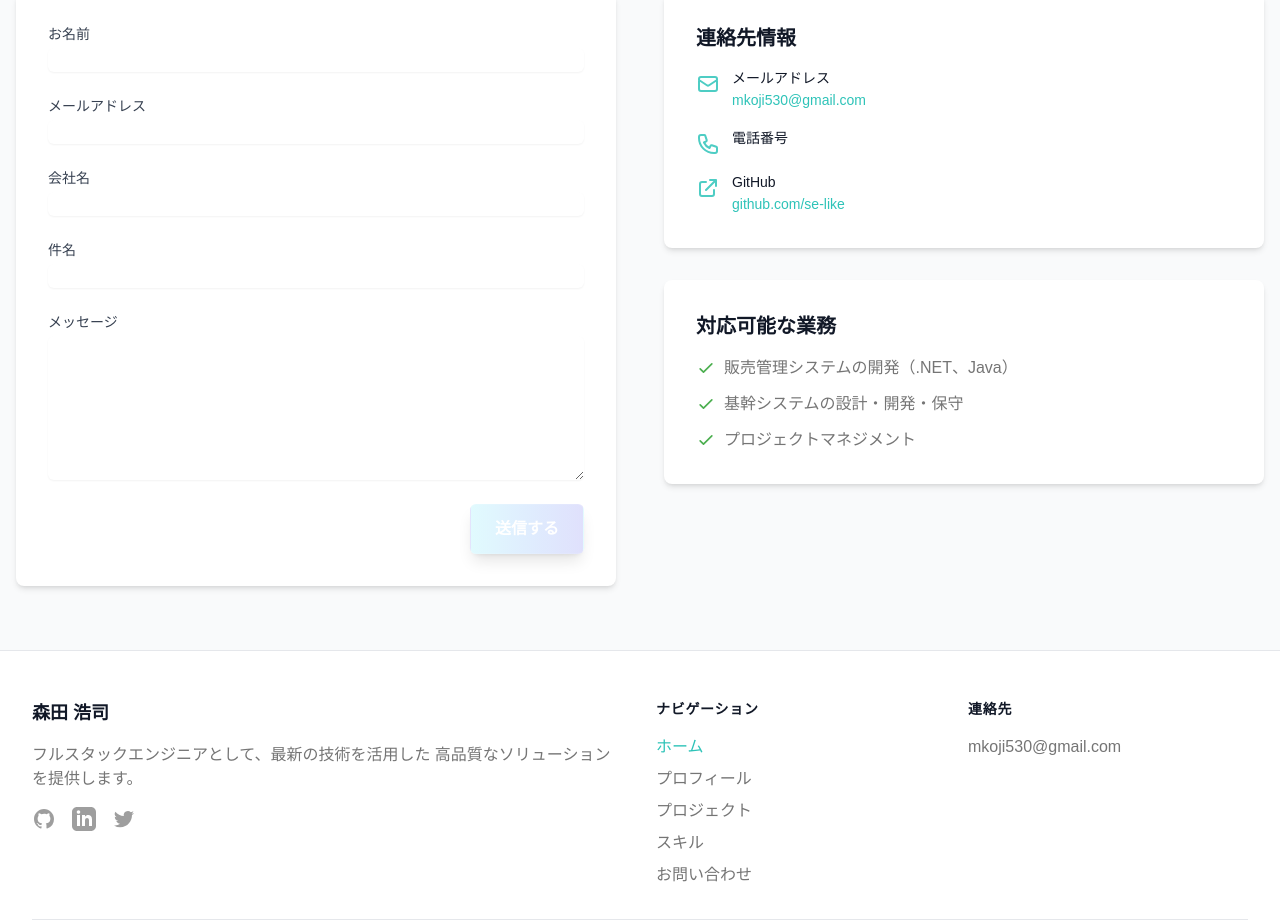
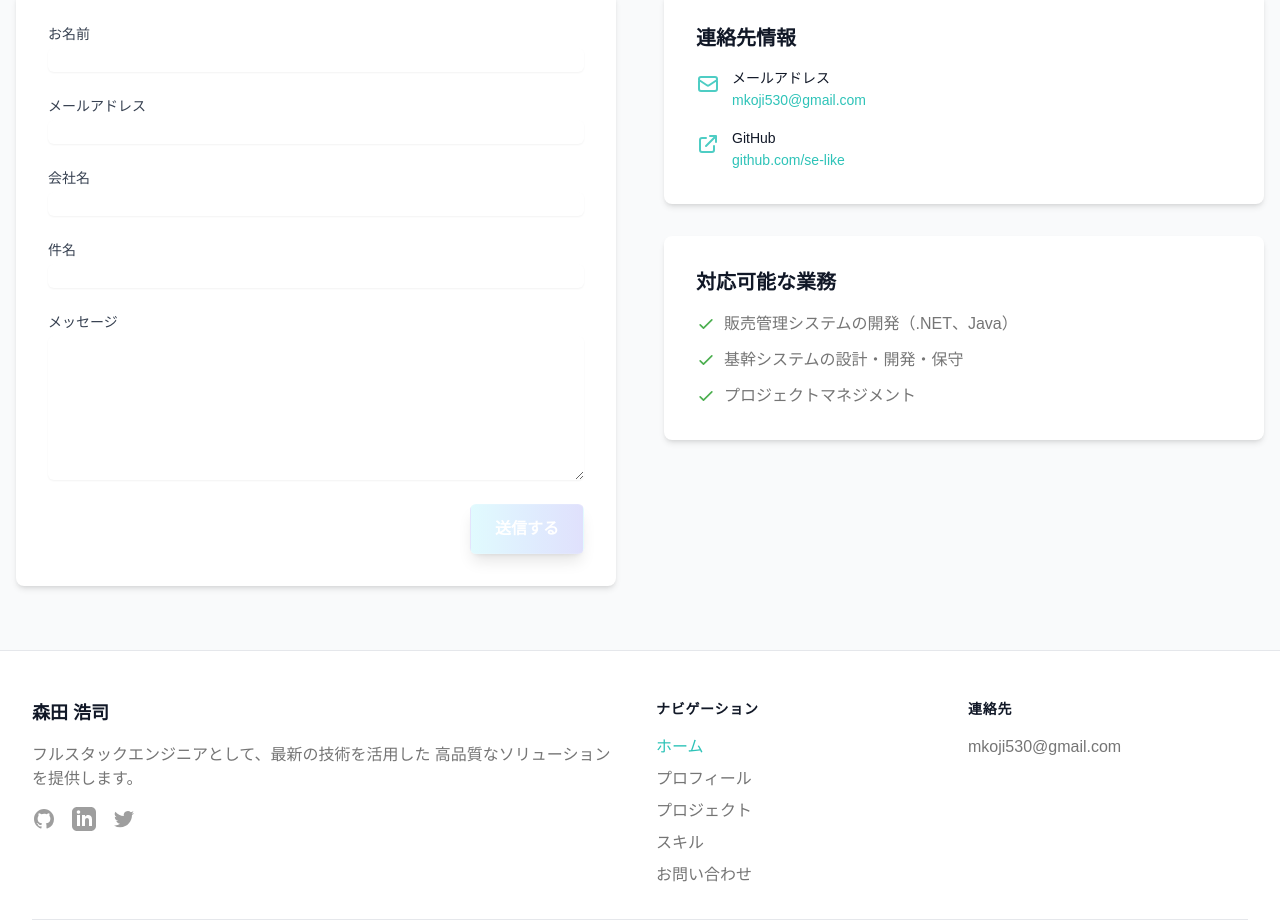
Before and after one commit to se-like/portfolio-site, a Next.js app in the folder frontend/: page / in a window 1280 px wide. Shown: the part 3620-4540 px from the top of the page. Built offline with nearby package versions, Linux system fonts and the light colour scheme.

Commit message:
fix: お問い合わせ欄から電話番号のアイコンを削除

```diff
--- a/frontend/src/components/contact/ContactInfo.tsx
+++ b/frontend/src/components/contact/ContactInfo.tsx
@@ -32,25 +32,6 @@ export default function ContactInfo({ profileData }: ContactInfoProps) {
         <div className="flex items-start">
           <div className="flex-shrink-0 mt-1">
             <svg className="h-6 w-6 text-blue-500" fill="none" viewBox="0 0 24 24" stroke="currentColor">
-              <path strokeLinecap="round" strokeLinejoin="round" strokeWidth={2} d="M3 5a2 2 0 012-2h3.28a1 1 0 01.948.684l1.498 4.493a1 1 0 01-.502 1.21l-2.257 1.13a11.042 11.042 0 005.516 5.516l1.13-2.257a1 1 0 011.21-.502l4.493 1.498a1 1 0 01.684.949V19a2 2 0 01-2 2h-1C9.716 21 3 14.284 3 6V5z" />
-            </svg>
-          </div>
-          <div className="ml-3">
-            <p className="text-sm font-medium text-gray-900 dark:text-white">
-              電話番号
-            </p>
-            <a
-              href={`tel:${profileData?.phone}`}
-              className="text-sm text-blue-600 dark:text-blue-400 hover:underline"
-            >
-              {profileData?.phone}
-            </a>
-          </div>
-        </div>
-
-        <div className="flex items-start">
-          <div className="flex-shrink-0 mt-1">
-            <svg className="h-6 w-6 text-blue-500" fill="none" viewBox="0 0 24 24" stroke="currentColor">
               <path strokeLinecap="round" strokeLinejoin="round" strokeWidth={2} d="M10 6H6a2 2 0 00-2 2v10a2 2 0 002 2h10a2 2 0 002-2v-4M14 4h6m0 0v6m0-6L10 14" />
             </svg>
           </div>
```
